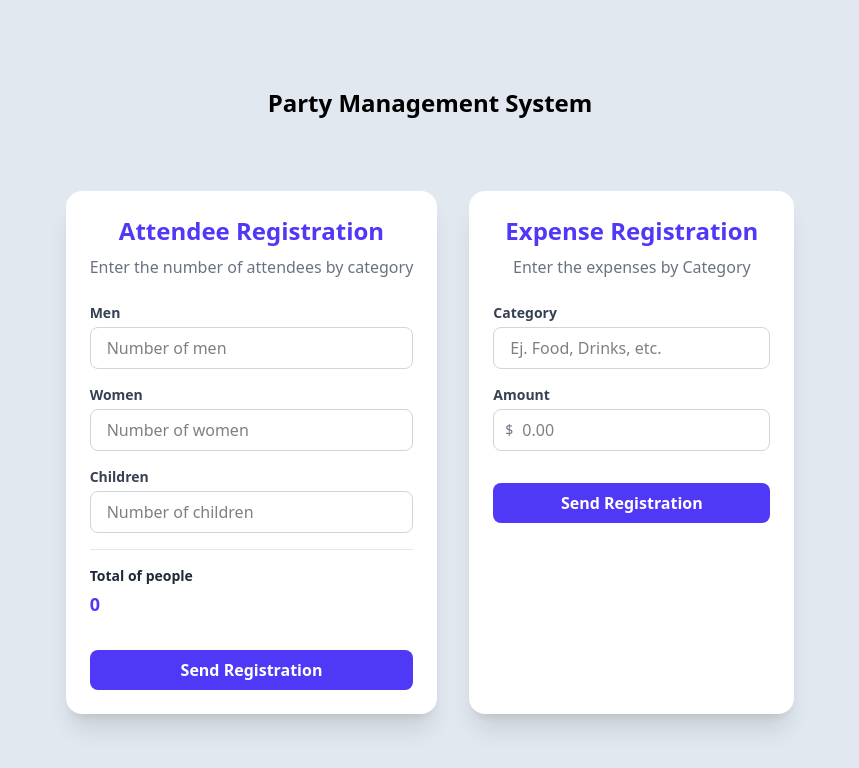
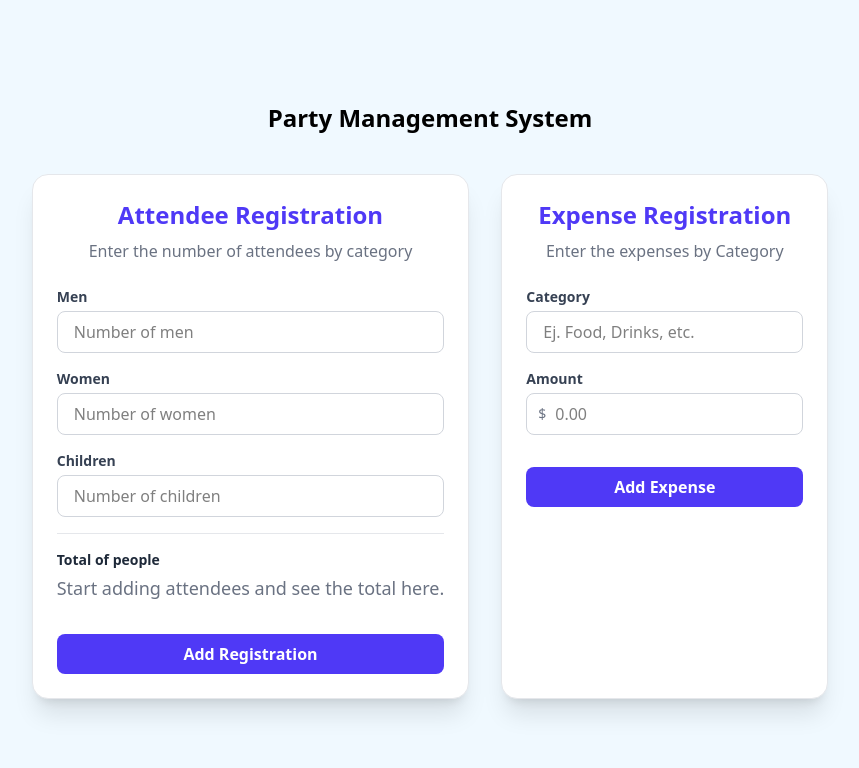
Before and after one commit to Lujan2408/party_metrics_eBFactory, a React (Vite) app: page / in a window 1280 px wide. Shown: the top 768 px of the page, without its empty margins (210-1069 px from the left). Built offline with nearby package versions, Linux system fonts and the light colour scheme.

Commit message:
refactor AssistanceForm and ExpenseForm components to improve user interaction; update App styling

```diff
--- a/src/App.tsx
+++ b/src/App.tsx
@@ -4,8 +4,8 @@ import ExpenseForm from "./components/ExpenseForm"
 function App() {
   return (
     <main>
-      <div className="flex flex-col items-center justify-center min-h-screen bg-slate-200">
-        <h1 className="text-2xl font-bold text-center mb-8">
+      <div className="flex flex-col items-center justify-center min-h-screen bg-sky-50 ">
+        <h1 className="text-2xl font-bold text-center">
           Party Management System
         </h1>
         <div className="flex flex-row gap-8">
--- a/src/components/AssistanceForm.tsx
+++ b/src/components/AssistanceForm.tsx
@@ -1,6 +1,22 @@
+import { useEffect, useState } from "react";
+
 export default function AssistanceForm() {
+
+  const [men, setMen] = useState(0)
+  const [women, setWomen] = useState(0)
+  const [children, setChildren] = useState(0)
+  const [total, setTotal] = useState(0)
+
+  useEffect(() => {
+    setTotal(men + women + children)
+  }, [men, women, children])
+
+  const handleSubmit = (e : React.MouseEvent<HTMLButtonElement, MouseEvent>) => {
+    e.preventDefault()
+  }
+
   return (
-    <div className="max-w-md mx-auto mt-10 p-6 bg-white rounded-2xl shadow-xl">
+    <div className="max-w-md mx-auto mt-10 p-6 bg-white rounded-2xl shadow-xl border border-gray-200">
       <h2 className="text-2xl font-bold text-center text-indigo-600 mb-2">
         Attendee Registration
       </h2>
@@ -18,6 +34,7 @@ export default function AssistanceForm() {
             type="number"
             name="men"
             id="men"
+            onChange={(e) => setMen(Number(e.target.value))}
             className="mt-1 w-full px-4 py-2 border border-gray-300 rounded-lg focus:outline-none focus:ring-2 focus:ring-indigo-500"
             placeholder="Number of men"
           />
@@ -34,6 +51,7 @@ export default function AssistanceForm() {
             type="number"
             name="women"
             id="women"
+            onChange={(e) => setWomen(Number(e.target.value))}
             className="mt-1 w-full px-4 py-2 border border-gray-300 rounded-lg focus:outline-none focus:ring-2 focus:ring-indigo-500"
             placeholder="Number of women"
           />
@@ -50,6 +68,7 @@ export default function AssistanceForm() {
             type="number"
             name="children"
             id="children"
+            onChange={(e) => setChildren(Number(e.target.value))}
             className="mt-1 w-full px-4 py-2 border border-gray-300 rounded-lg focus:outline-none focus:ring-2 focus:ring-indigo-500"
             placeholder="Number of children"
           />
@@ -60,15 +79,20 @@ export default function AssistanceForm() {
             Total of people
           </label>
           <div className="text-lg font-bold text-indigo-600">
-           0
+           {total === 0 ? (
+            <p className="text-gray-500 font-normal">Start adding attendees and see the total here.</p>
+           ) : (
+            total
+           )}
           </div>
         </div>
 
         <button
           type="submit"
           className="w-full mt-4 bg-indigo-600 text-white py-2 rounded-lg hover:bg-indigo-700 transition duration-300 cursor-pointer font-bold"
+          onClick={handleSubmit}
         >
-          Send Registration
+          Add Registration
         </button>
       </form>
     </div>
--- a/src/components/ExpenseForm.tsx
+++ b/src/components/ExpenseForm.tsx
@@ -1,6 +1,6 @@
 export default function ExpenseForm() {
   return (
-    <div className="max-w-md mx-auto mt-10 p-6 bg-white rounded-2xl shadow-xl">
+    <div className="max-w-md mx-auto mt-10 p-6 bg-white rounded-2xl shadow-xl border border-gray-200">
       <h2 className="text-2xl font-bold text-center text-indigo-600 mb-2">
         Expense Registration
       </h2>
@@ -48,7 +48,7 @@ export default function ExpenseForm() {
           type="submit"
           className="w-full mt-4 bg-indigo-600 text-white py-2 rounded-lg hover:bg-indigo-700 transition duration-300 cursor-pointer font-bold"
         >
-          Send Registration
+          Add Expense
         </button>
       </form>
     </div>
```
